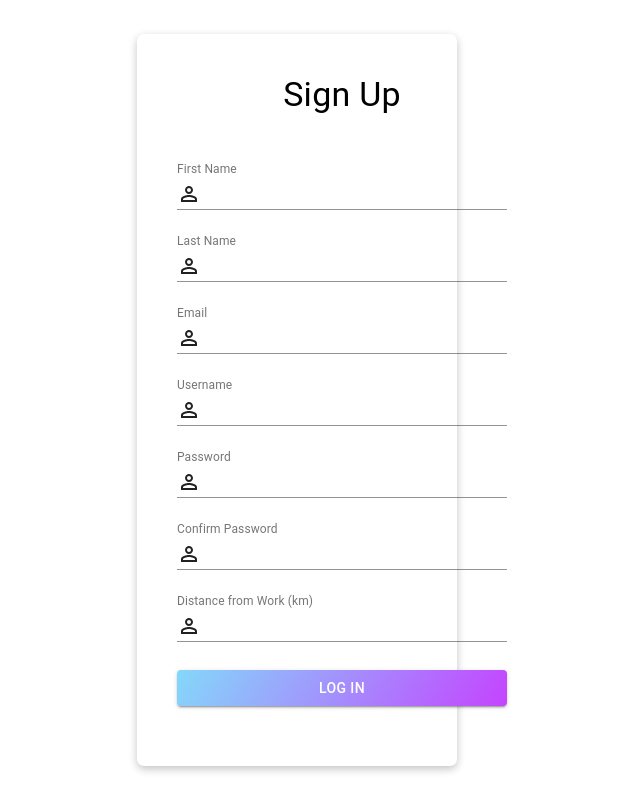
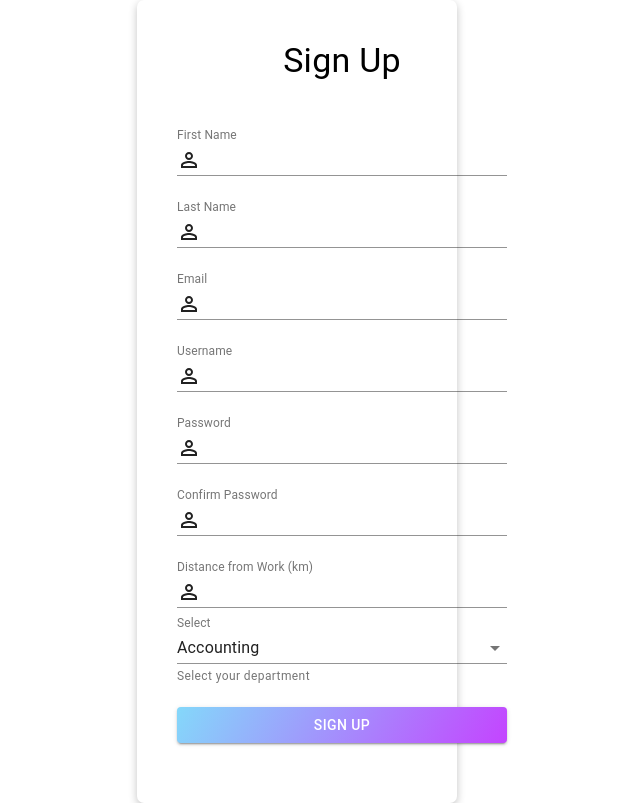
Before and after one commit to FluroWhiteSnow/Sustainability-front-end, a React (Create React App) app: page /sign-up in a window 1280 px wide. Shown: the whole page, without its empty margins (343-983 px from the left). Built offline with nearby package versions, Linux system fonts and the light colour scheme.

Commit message:
added more styling and drop down menu functionality for depaRTMENTS '

```diff
--- a/src/components/Login.jsx
+++ b/src/components/Login.jsx
@@ -149,7 +149,11 @@ export default function Login({ history }) {
                 }}
               ></TextField>
               <div style={{ height: 20 }} />
-              <Button type="submit" className="LogInButton" variant="contained">
+              <Button
+                type="submit"
+                className="LogIn-SignUp-Button"
+                variant="contained"
+              >
                 Log In
               </Button>
               <div style={{ height: 20 }} />
--- a/src/components/SignUp.jsx
+++ b/src/components/SignUp.jsx
@@ -7,14 +7,32 @@ import { TextField } from "@material-ui/core";
 import { Button } from "@material-ui/core";
 import { Typography } from "@material-ui/core";
 import { createTheme, ThemeProvider } from "@material-ui/core/styles";
+import { makeStyles } from "@material-ui/core/styles";
+import MenuItem from "@material-ui/core/MenuItem";
 import {
   PermIdentityOutlined,
   LockOpen,
   MailOutline,
 } from "@material-ui/icons";
 
+const departments = [
+  {
+    value: "Finance",
+    label: "Finance",
+  },
+  {
+    value: "Accounting",
+    label: "Accounting",
+  },
+  {
+    value: "IT",
+    label: "IT",
+  },
+];
+
 export default function SignUp({ history }) {
   const { authDispatch } = useAuth();
+
   const [signUpForm, setSignUpForm] = useState({
     user: {
       first_name: "",
@@ -23,7 +41,7 @@ export default function SignUp({ history }) {
       password: "",
       password_confirmation: "",
       email: "",
-      department_code: "",
+      department_code: "Accounting",
       distance_from_work: "",
       admin: false,
     },
@@ -40,21 +58,6 @@ export default function SignUp({ history }) {
     department_code,
     distance_from_work,
   } = signUpForm.user;
-
-  const departments = [
-    {
-      value: "Finance",
-      Label: "Finance",
-    },
-    {
-      value: "Accounting",
-      Label: "Accounting",
-    },
-    {
-      value: "IT",
-      label: "IT",
-    },
-  ];
 
   function changeInput(e) {
     setSignUpForm({
@@ -242,9 +245,27 @@ export default function SignUp({ history }) {
                   ),
                 }}
               ></TextField>
+              <TextField
+                select
+                label="Select"
+                value={department_code}
+                name="department_code"
+                onChange={changeInput}
+                helperText="Select your department"
+              >
+                {departments.map((option) => (
+                  <MenuItem key={option.value} value={option.value}>
+                    {option.label}
+                  </MenuItem>
+                ))}
+              </TextField>
               <div style={{ height: 20 }} />
-              <Button type="submit" className="LogInButton" variant="contained">
-                Log In
+              <Button
+                type="submit"
+                className="LogIn-SignUp-Button"
+                variant="contained"
+              >
+                Sign Up
               </Button>
               <div style={{ height: 20 }} />
             </div>
--- a/src/stylesheets/App.css
+++ b/src/stylesheets/App.css
@@ -15,7 +15,7 @@
   box-shadow: rgba(0, 0, 0, 0.24) 0px 3px 8px;
 }
 
-.LogInButton {
+.LogIn-SignUp-Button {
   color: white !important;
   background-image: linear-gradient(120deg, #84d8fa 0%, #c444ff 100%);
   /* transition: 0.5s; */
```
